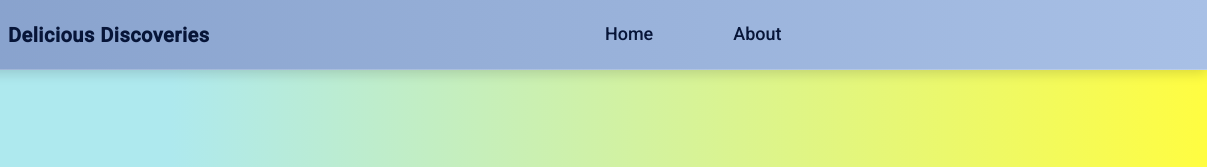
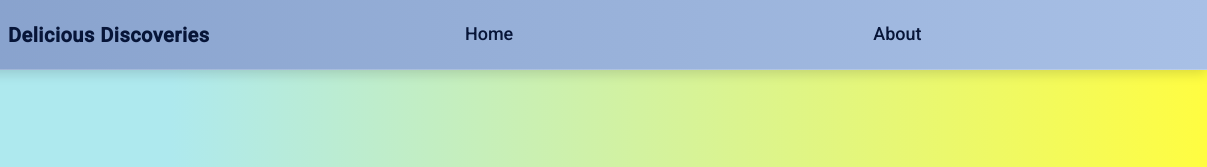
Before and after one commit to vrishab0105/Delicious-Discoveries, a plain HTML site: page index.html in a window 1280 px wide. Shown: the top 167 px of the page, 73-1280 px from the left. Drawn offline with Linux system fonts and the light colour scheme; a web font is replaced by a local one.

Commit message:
changed styling

```diff
--- a/navbar.css
+++ b/navbar.css
@@ -68,7 +68,7 @@ header {
   text-decoration: none;
   font-size: 18px; /* Increased from 16px to 18px (2px larger) */
   padding: 0 20px; /* Removed vertical padding to rely on navbar height */
-  margin: 0 20px; /* Increased from 12px to 20px for more spacing between links */
+  margin: 0 160px; /* Increased from 20px to 30px for more spacing between links */
   border-radius: 6px;
   transition: all 0.3s ease;
   position: relative;
```
